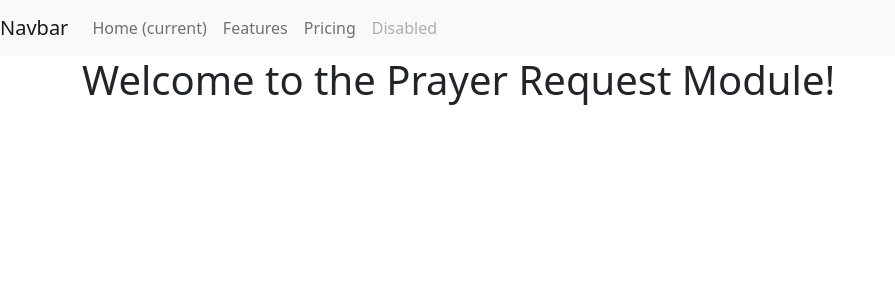
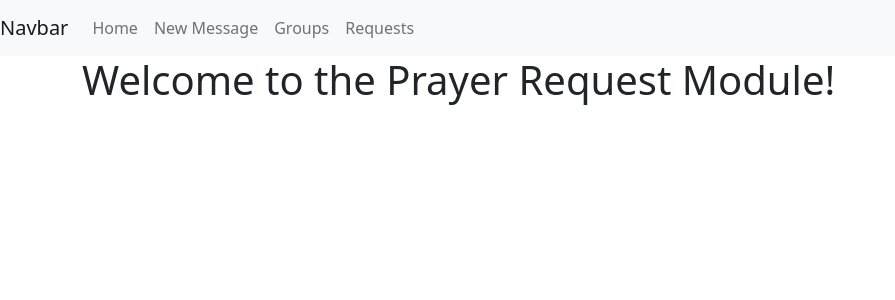
Before and after one commit to bamaham93/FS2020, a Django app: page /prayer/ in a window 1280 px wide. Shown: the top 300 px of the page, without its empty margins (0-895 px from the left). Run offline with Django 4.2, Linux system fonts and the light colour scheme.

Commit message:
Added pages to prayer app.

```diff
--- a/python_anywhere_website/prayer/urls.py
+++ b/python_anywhere_website/prayer/urls.py
@@ -7,4 +7,7 @@ app_name = "prayer"
 urlpatterns = [
     path('', views.index, name='index'),
     path('index', views.index, name='index'),
+    path('new-message', views.new_message, name='new_message'),
+    path('groups', views.groups, name='groups'),
+    path('prayer-requests', views.prayer_requests, name='prayer_requests'),
 ]
--- a/python_anywhere_website/prayer/views.py
+++ b/python_anywhere_website/prayer/views.py
@@ -6,3 +6,24 @@ def index(request):
     """
     context = {}
     return render(request, 'prayer/index.html', context)
+
+
+def new_message(request):
+    """
+    """
+    context = {}
+    return render(request, 'prayer/new_message.html', context)
+
+
+def groups(request):
+    """
+    """
+    context = {}
+    return render(request, 'prayer/groups.html', context)
+
+def prayer_requests(request):
+    """
+
+    """
+    context = {}
+    return render(request, 'prayer/prayer_request.html', context)
--- /dev/null
+++ b/python_anywhere_website/templates/prayer/groups.html
@@ -0,0 +1,5 @@
+{% extends 'prayer/prayer_base.html' %}
+
+{% block section1 %}
+    <h1>Groups</h1>
+{% endblock %}
--- /dev/null
+++ b/python_anywhere_website/templates/prayer/new_message.html
@@ -0,0 +1,5 @@
+{% extends 'prayer/prayer_base.html' %}
+
+{% block section1 %}
+    <h1>Create a new message</h1>
+{% endblock %}
--- a/python_anywhere_website/templates/prayer/prayer_base.html
+++ b/python_anywhere_website/templates/prayer/prayer_base.html
@@ -9,16 +9,16 @@
   <div class="collapse navbar-collapse" id="navbarNav">
     <ul class="navbar-nav">
       <li class="nav-item active">
-        <a class="nav-link" href="{% url 'prayer:index'%}">Home <span class="sr-only">(current)</span></a>
+        <a class="nav-link" href="{% url 'prayer:index'%}">Home</a>
       </li>
       <li class="nav-item">
-        <a class="nav-link" href="#">Features</a>
+        <a class="nav-link" href="{% url 'prayer:new_message' %}">New Message</a>
       </li>
       <li class="nav-item">
-        <a class="nav-link" href="#">Pricing</a>
+        <a class="nav-link" href="{% url 'prayer:groups' %}">Groups</a>
       </li>
       <li class="nav-item">
-        <a class="nav-link disabled" href="#">Disabled</a>
+        <a class="nav-link" href="{% url 'prayer:prayer_requests' %}">Requests</a>
       </li>
     </ul>
   </div>
--- /dev/null
+++ b/python_anywhere_website/templates/prayer/prayer_request.html
@@ -0,0 +1,5 @@
+{% extends 'prayer/prayer_base.html' %}
+
+{% block section1 %}
+  <h1>Prayer Requests</h1>
+{% endblock %}
```
